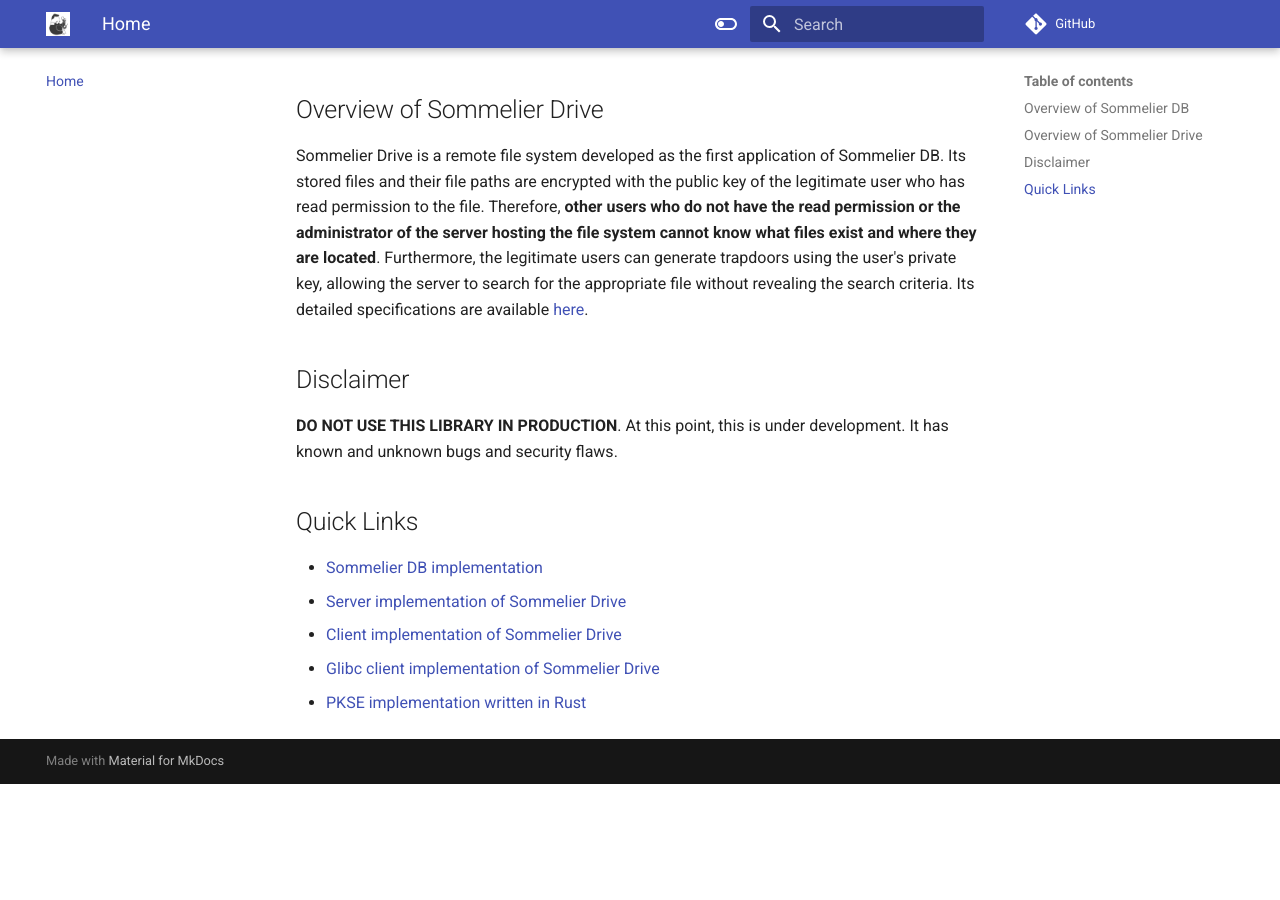
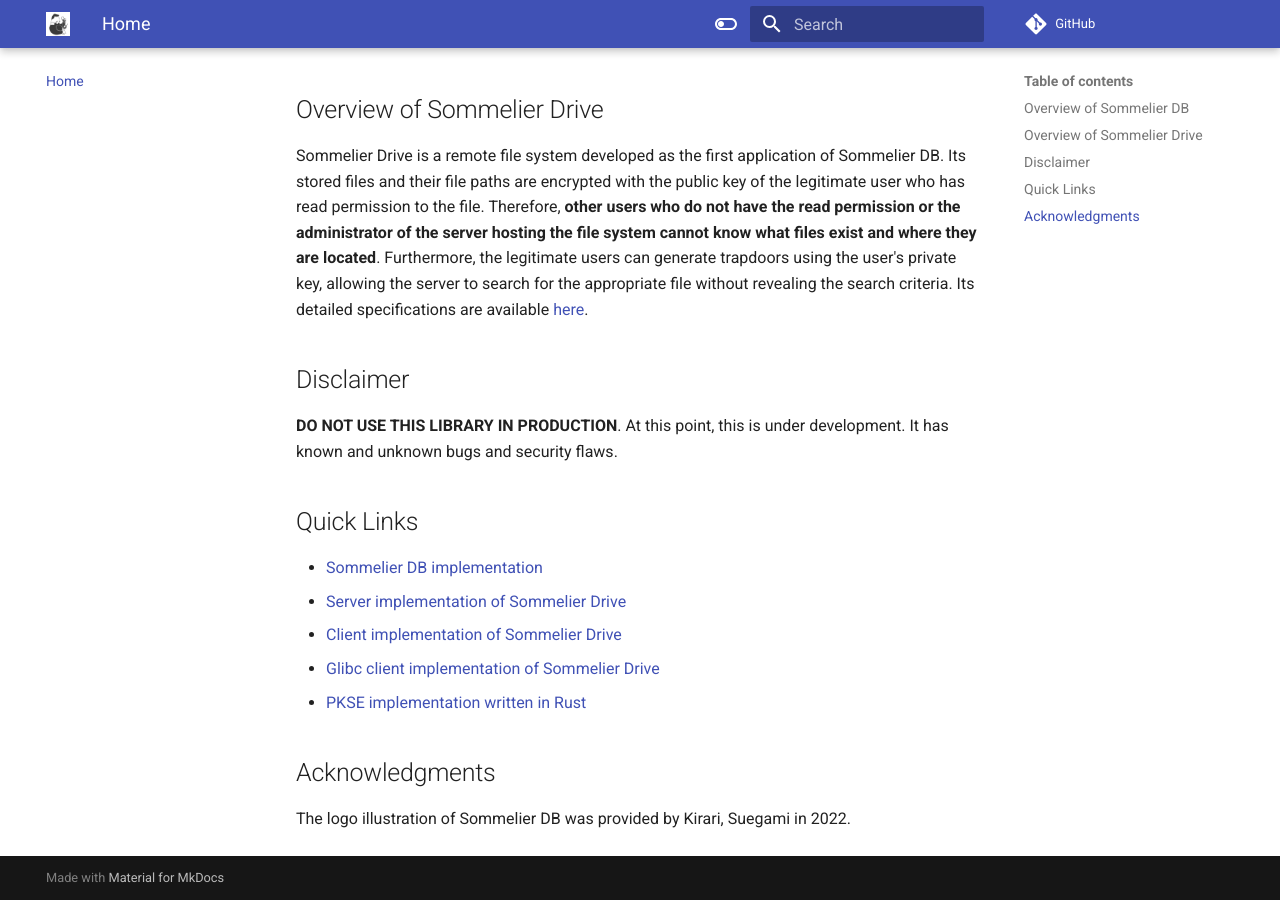
Before and after one commit to Sommelier-db/Sommelier-docs, an MkDocs documentation site: the page built from docs/index.md, in a window 1280 px wide and 900 px high, scrolled down 881 px. Built offline with MkDocs 1.6.1 and Material for MkDocs 9.7.7, drawn with Linux system fonts in a browser that asks for light colours; comment, search, counter and statistics services are not loaded; before the commit the page ends 1665 px from its top, so only the background shows below that.

Commit message:
Add Acknowledgments of logo.

```diff
--- a/docs/index.md
+++ b/docs/index.md
@@ -26,3 +26,6 @@
 - [Client implementation of Sommelier Drive](https://github.com/Sommelier-db/sommelier-drive-client)
 - [Glibc client implementation of Sommelier Drive](https://github.com/Sommelier-db/sommelier-drive-glibc/tree/drive)
 - [PKSE implementation written in Rust](https://github.com/Sommelier-db/rust-searchable-pke)
+
+## Acknowledgments
+The logo illustration of Sommelier DB was provided by Kirari, Suegami in 2022.
```
